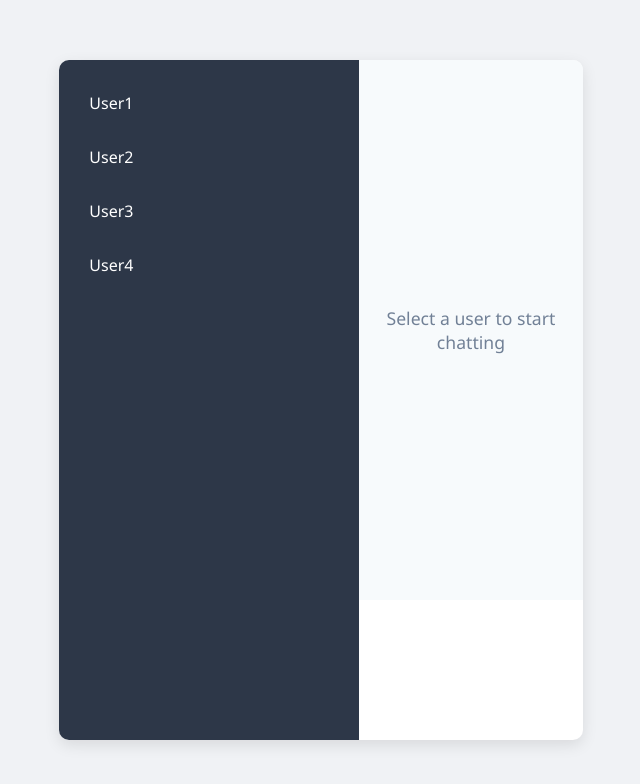
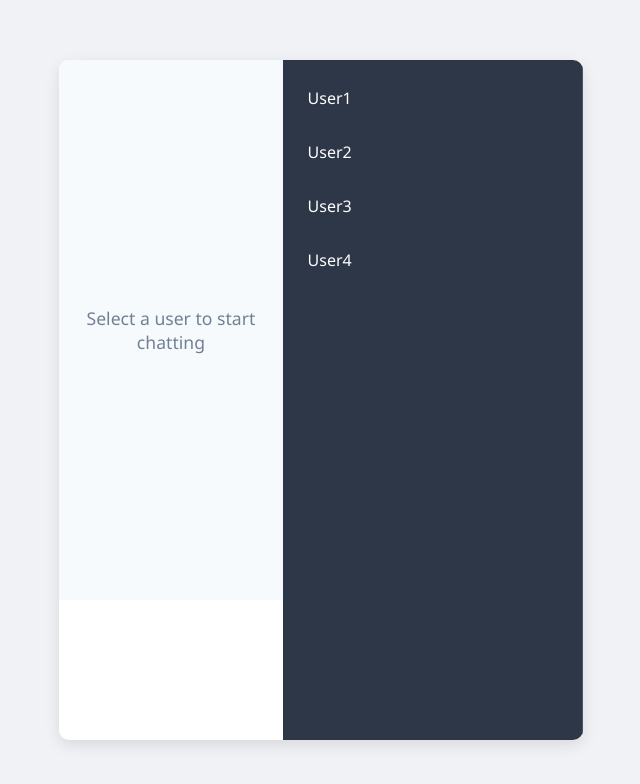
Before and after one commit to Yashawant7201/Chatbox, a React (Vite) app: page / in a window 1280 px wide. Shown: the top 784 px of the page, without its empty margins (290-930 px from the left). Built offline with nearby package versions, Linux system fonts and the light colour scheme.

Commit message:
Update ChatBox.css
Meadia responsive design

```diff
--- a/src/Components/ChatBox.css
+++ b/src/Components/ChatBox.css
@@ -1,26 +1,34 @@
 .chat-panel {
-    width: 300px;
+    width: 100%;
     background-color: #2d3748;
     color: white;
-    padding: 20px;
+    padding: 15px;
     overflow-y: auto;
-    height: 100%;
+    height: auto;
+    max-height: 200px;
+    border-bottom: 1px solid #4a5568;
+    order: 2;
 }
 
 .user-list {
     list-style: none;
     padding: 0;
     margin: 0;
+    display: flex;
+    overflow-x: auto;
+    gap: 8px;
 }
 
 .user-item {
     display: flex;
     align-items: center;
-    padding: 12px 10px;
-    border-radius: 8px;
-    margin-bottom: 8px;
+    padding: 10px 15px;
+    border-radius: 20px;
     cursor: pointer;
     transition: background-color 0.2s;
+    white-space: nowrap;
+    flex-shrink: 0;
+    border: 1px solid #4a5568;
 }
 
 .user-item:hover {
@@ -29,4 +37,46 @@
 
 .user-item.active {
     background-color: #4299e1;
+    border-color: #4299e1;
 }
+
+/* Hide horizontal scrollbar but keep functionality */
+.user-list::-webkit-scrollbar {
+    height: 4px;
+}
+
+.user-list::-webkit-scrollbar-track {
+    background: #1a202c;
+}
+
+.user-list::-webkit-scrollbar-thumb {
+    background: #4a5568;
+    border-radius: 2px;
+}
+
+/* Tablet and larger screens */
+@media (min-width: 768px) {
+    .chat-panel {
+        width: 300px;
+        max-height: none;
+        height: 100%;
+        border-bottom: none;
+        border-right: 1px solid #4a5568;
+        order: 1;
+    }
+
+    .user-list {
+        display: block;
+        overflow-x: visible;
+        gap: 0;
+    }
+
+    .user-item {
+        padding: 12px 10px;
+        border-radius: 8px;
+        margin-bottom: 8px;
+        border: none;
+        white-space: normal;
+        flex-shrink: 1;
+    }
+}
```
Lines whose indentation alone changed are shown as unchanged.
